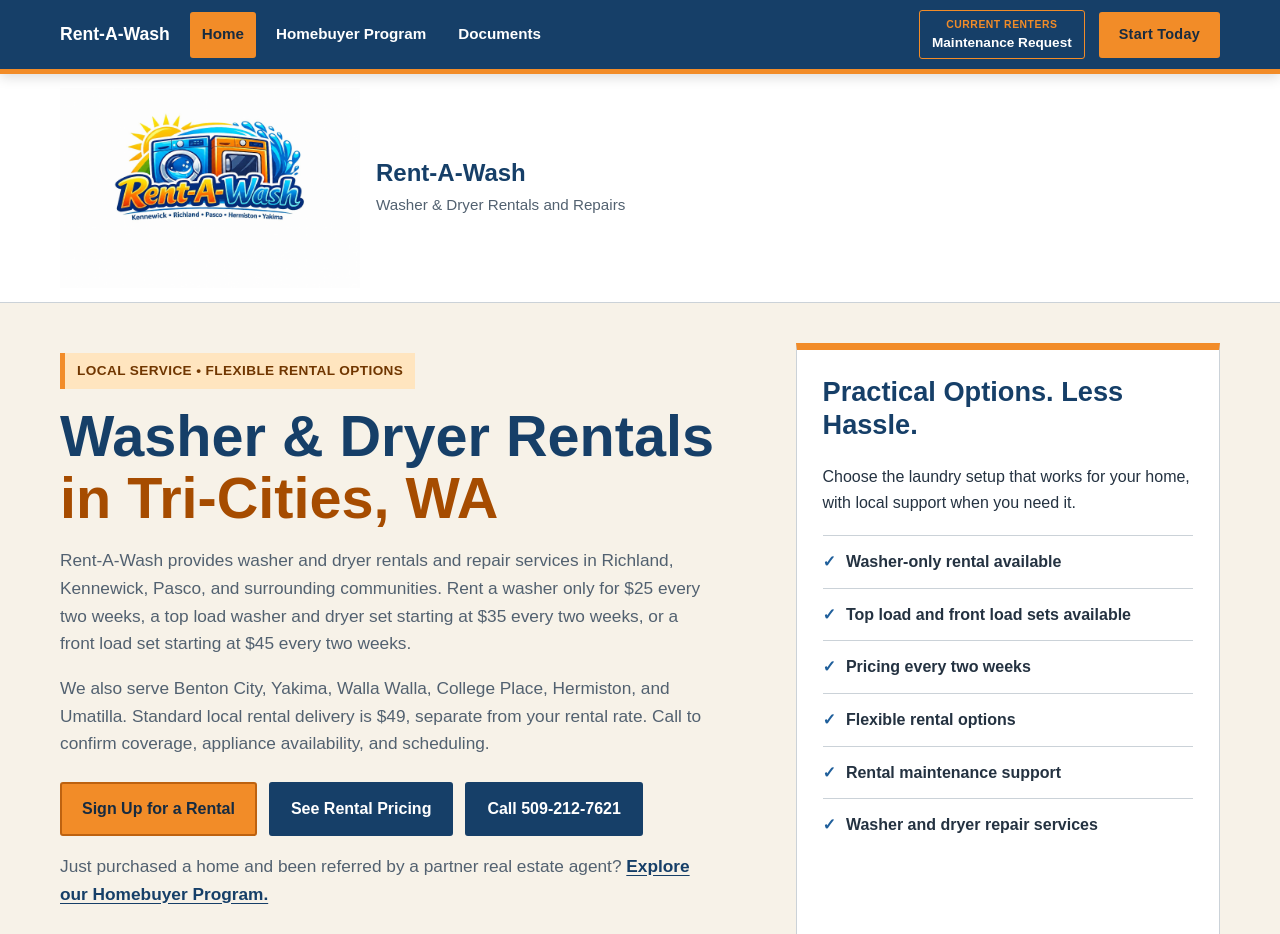
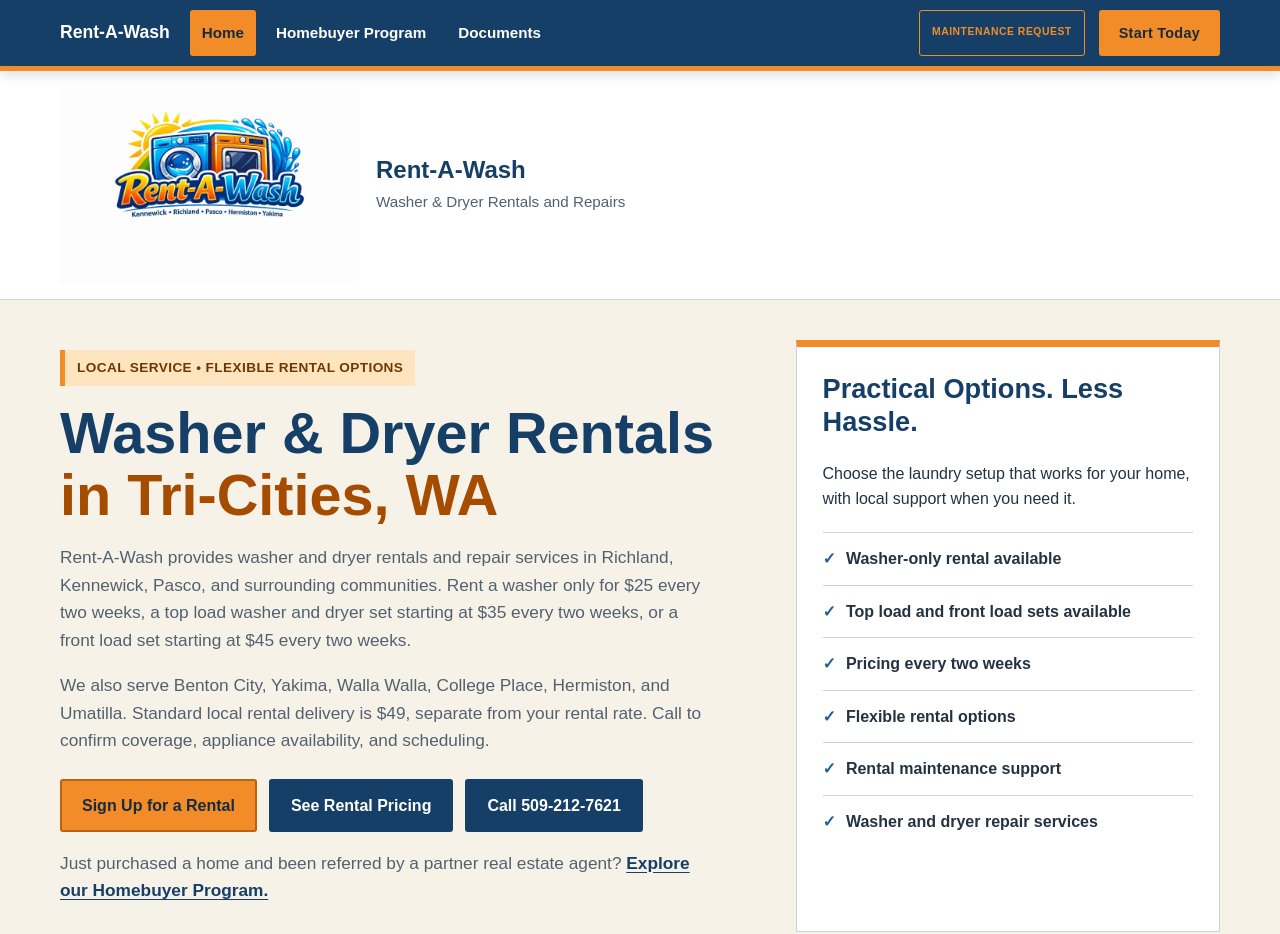
Before and after one commit to ybsjek/rent-a-wash, a plain HTML site: page index.html in a window 1280 px wide. Shown: the top 934 px of the page. Drawn offline with Linux system fonts and the light colour scheme.

Commit message:
Update index.html

```diff
--- a/index.html
+++ b/index.html
@@ -908,8 +908,7 @@
             class="maintenance-link"
             href="./maintenance-request.html"
           >
-            <span>Current Renters</span>
-            Maintenance Request
+            <span> Maintenance Request</span>
           </a>
 
           <a class="apply-link" href="./apply.html">
```
